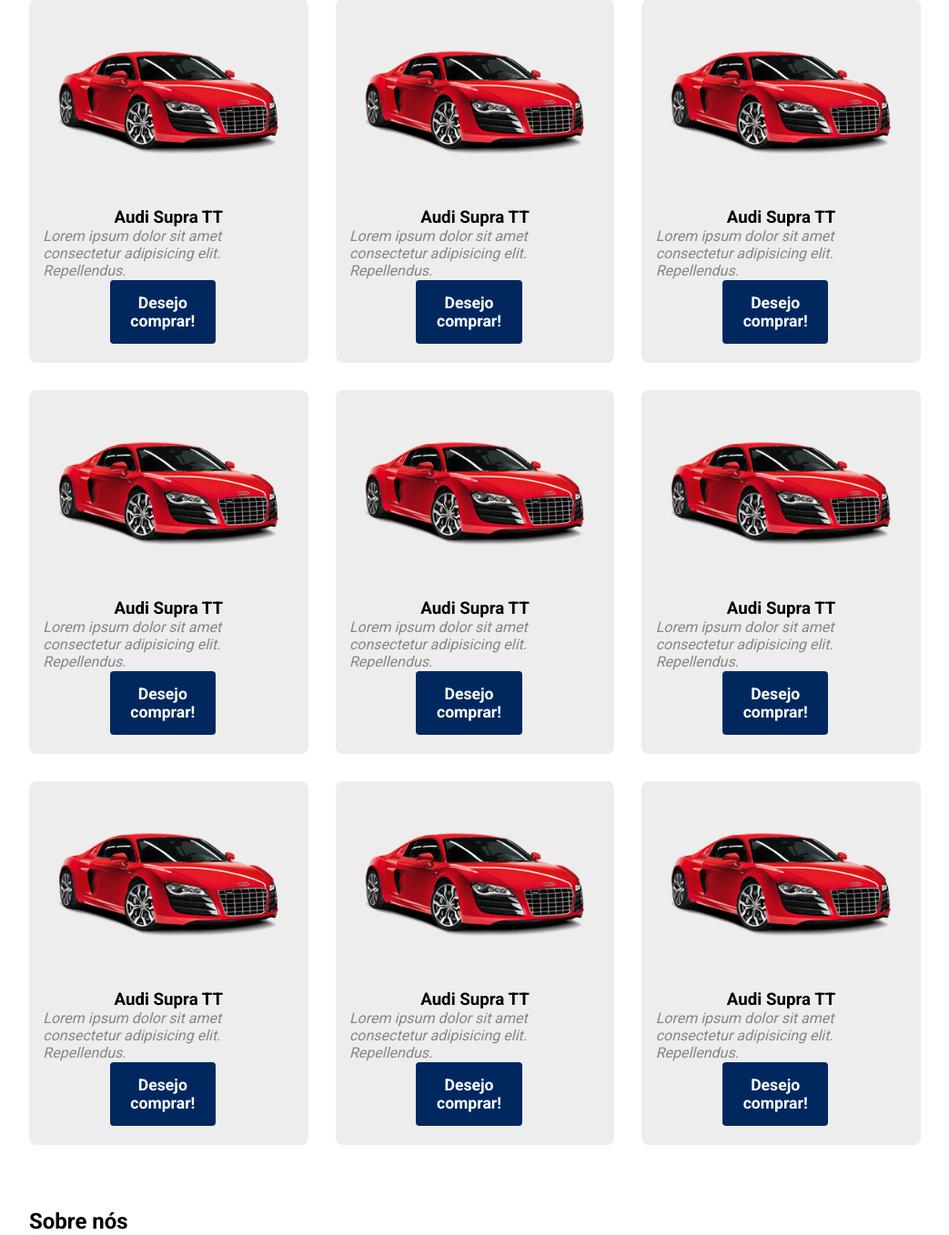
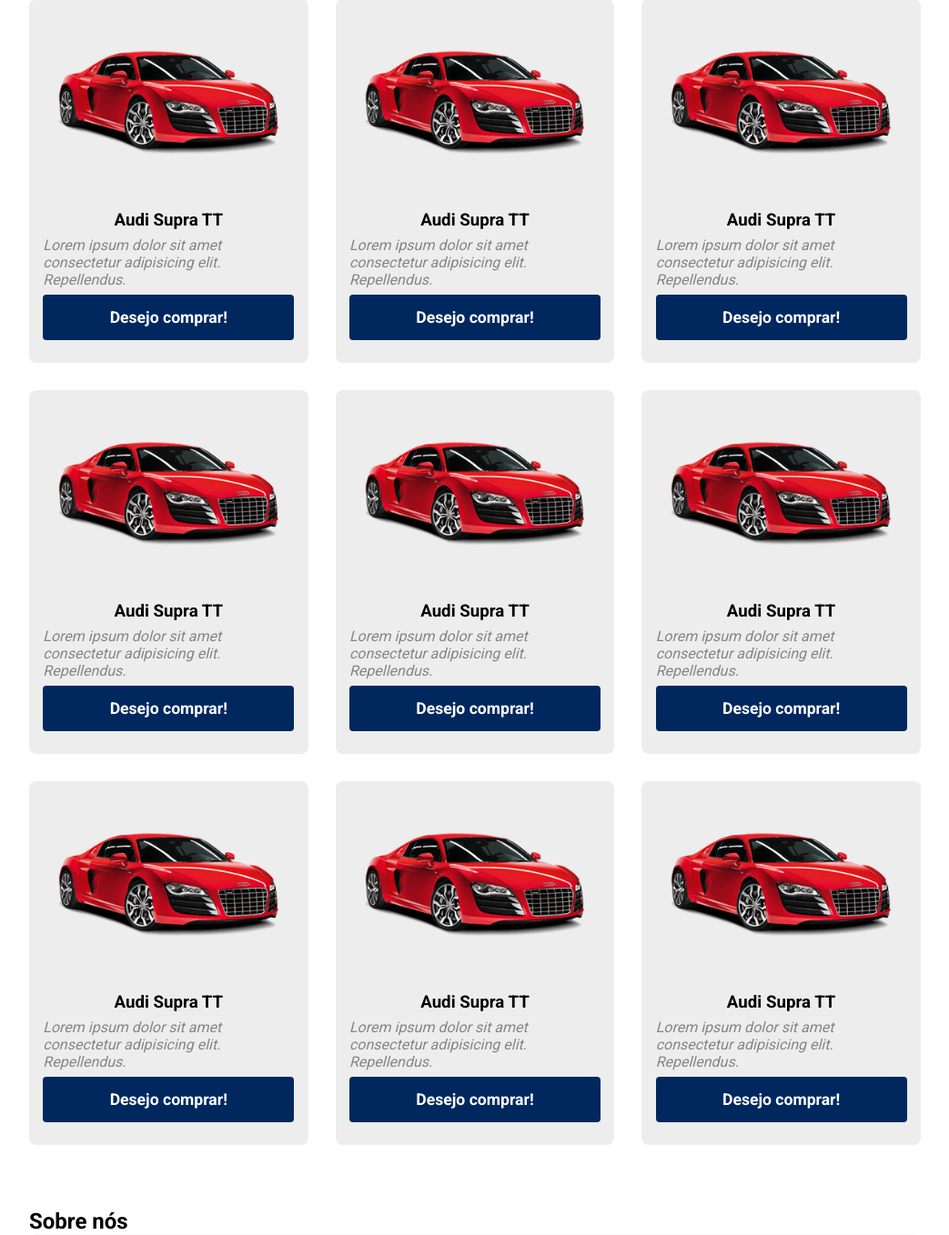
Before and after one commit to mateusbt/projetoPreguica, a Flask app: page / in a window 1280 px wide. Shown: the part 972-2330 px from the top of the page at 91% size, without its empty margins (118-1161 px from the left). Run offline with Flask 2, Linux system fonts and the light colour scheme.

Commit message:
Update home.css

```diff
--- a/static/home.css
+++ b/static/home.css
@@ -105,7 +105,7 @@
 }
 
 .header-block img {
-  width: 50%;
+  width: 50%;display: block;
   position: absolute;
   right: 2%;
   bottom: 2%;
@@ -222,9 +222,12 @@
   font-style: italic;
   color: #00000070;
 }
+.card-item a{
+  width: 90%;
+}
+.card-item button{
 
-.card-item button {
-  width: 90%;
+  width: 100%;
   padding: 15px 0px;
   border: none;
   background: var(--blue);
@@ -236,6 +239,7 @@
   transition: 0.3s ease;
   margin-bottom: 10px;
 }
+
 
 .card-item button:hover {
   background: #dedede;
```
